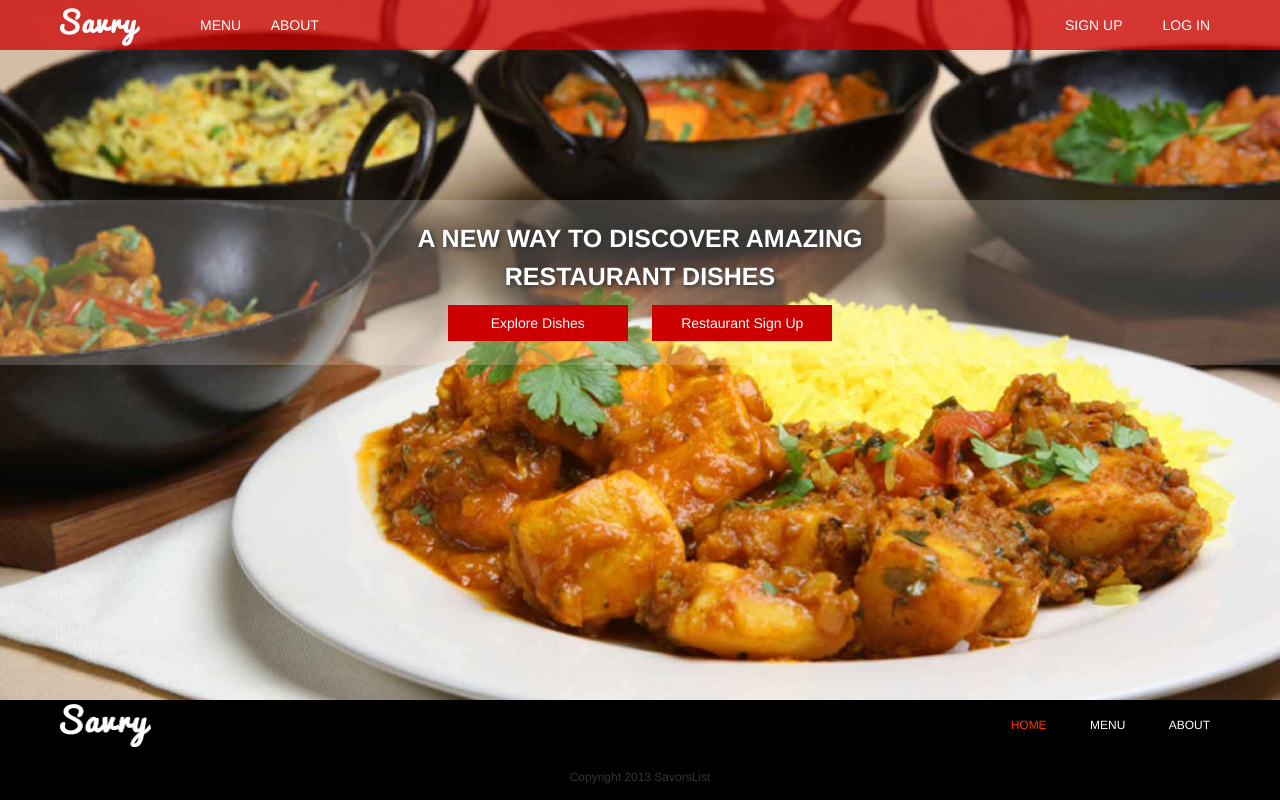
After one commit to izhu613/foodgasmiq, a PHP site: page /landing.html in a window 1280 px wide. The commit adds this page. Run offline with PHP 8.4, Linux system fonts and the light colour scheme.

Commit message:
Task 6
Landing Page

```diff
--- /dev/null
+++ b/rest/css/style_landing.css
@@ -0,0 +1,48 @@
+body { padding: 0; margin: 0; color: #343434; font-family: "Helvetica Neue", Helvetica; background: #fff; }
+a { 	color: #369; outline: none; text-decoration: underline; }
+a:hover { text-decoration: none; }
+img{ border: 0; vertical-align: middle; }
+input { outline: none; vertical-align: middle; }
+h1,h2,h3,h4,h5,h6,ul,ol,li,dl,dt,dd,p,form,fieldset { border: 0; margin: 0; padding: 0; list-style-type: none; }
+h1, h2, h3, h4, h5, h6 { color: #000; font-weight: 700; text-decoration: none; }
+h1{font-size: 130%;} h2{font-size: 120%;} h3{font-size: 110%;} h4{font-size: 100%;} h5{font-size: 90%;} h6{font-size: 80%;}
+
+html, body { height: 100%;}
+body { background: url(../img/bg_landing.jpg) no-repeat center; background-size: cover; }
+.wrap { }
+.center { text-align: center; }
+.inner { width: 1200px; margin: 0 auto; position: relative; }
+
+.header, .header-bg { position: fixed; top:0; left:0; width:100%; height: 50px;}
+.header-bg { background: #c00; opacity:0.75;}
+.header { color: #fff; padding:0;}
+.header-line { overflow: hidden;}
+.header h1 { float: left; padding: 8px 20px 0 20px;}
+.header .logo { width: 80px; height: 38px; display: block; background: url(../img/logo.png) no-repeat 0 0; background-size: 80px 38px; text-indent: -10000px; }
+.header .sign { float: right; overflow: hidden; }
+.header .sign li { line-height: 49px; text-transform: uppercase; float: right; padding: 0 30px 0 10px; }
+.header .nav { float: left; padding-left: 40px; }
+.header .nav li { line-height: 49px; padding: 0 25px 0 0; text-transform: uppercase; display: inline-block;  }
+.header .sign li a,
+.header .nav li a { color: #fff; font-size: 14px; text-decoration: none; }
+.header .sign li a:hover,
+.header .nav li a:hover { text-decoration: underline; }
+
+.dialog, .dialog-bg { position: fixed; top:25%; left:0; width:100%; height: 165px;}
+.dialog-bg { background: #fff; opacity: 0.2;}
+.dialog { color: #fff; padding:0; text-align: center;}
+.dialog h2 { width:500px; margin: 20px auto 10px; text-transform:uppercase; text-shadow: 2px 2px 5px #333; color: #FFF; font-size: 25px ; line-height: 150%;}
+.dialog .options { }
+.dialog .option { display: inline-block; color: #fff; font-size: 14px; text-decoration: none; padding: 0 15px; margin:0 10px; min-width:150px; line-height: 36px; background: #c00; }
+.dialog .option:hover { background: #b00; }
+
+
+.footer { background: #000; position: fixed; bottom:0; left:0; width:100%; height: 100px; font-size: 12px; text-align: center; }
+.footer-line {  position: relative; }
+.footer-line .logo { position: absolute; top: 4px; left: 20px; width: 91px; height: 43px; display: block; background: url(../img/logo_btm.png) no-repeat 0 0; background-size: 91px 43px; text-indent: -10000px; }
+.footer .nav { text-align: right; }
+.footer .nav li { line-height: 50px; display: inline; padding: 0 30px 0 10px;}
+.footer .nav li a { color: #fff; font-size: 12px; text-transform: uppercase; text-decoration: none; }
+.footer .nav li a:hover,
+.footer .nav li a.active { color: #f30; }
+.footer .copy { padding: 20px 0; }
--- /dev/null
+++ b/rest/landing.html
@@ -0,0 +1,64 @@
+<!DOCTYPE html>
+<html>
+<head>
+
+	<title>SavorsList</title>
+	<meta http-equiv="content-type" content="text/html; charset=utf-8" />
+	<meta name="viewport" content="width=device-width, initial-scale=1.0">
+	<link rel="stylesheet" type="text/css" href="css/style_landing.css" />
+	<link href='http://fonts.googleapis.com/css?family=Lato:400,300' rel='stylesheet' type='text/css'>
+
+</head>
+
+<body class="landing">
+
+    <div class="wrap">
+        <div class="header-bg"></div>
+        <div class="header">
+            <div class="inner">
+                <div class="header-line">
+                    <h1><a href="#" class="logo">SavorsList</a></h1>
+                    <ul class="nav">
+                        <li><a href="#">Menu</a></li>
+                        <li><a href="#">About</a></li>
+                    </ul>
+                    <ul class="sign">
+                        <li><a href="#">Log In</a></li>
+                        <li><a href="#">Sign Up</a></li>
+                    </ul>
+                </div>
+            </div>
+        </div>
+
+        <div class="dialog-bg"></div>
+        <div class="dialog">
+            <div class="inner">
+                <h2>A new way to discover amazing restaurant dishes</h2>
+                <div class="options">
+                    <a href="#" class="option">Explore Dishes</a>
+                    <a href="#" class="option">Restaurant Sign Up</a>
+                </div>
+            </div>
+        </div>
+
+
+		<div class="footer">
+			<div class="inner">
+				<div class="footer-line">
+					<ul class="nav">
+						<li><a href="#" class="active">Home</a></li>
+						<li><a href="#">Menu</a></li>
+						<li><a href="#">About</a></li>
+					</ul>
+					<a href="#" class="logo">SavorsList</a>
+				</div>
+				<div class="copy">
+						Copyright 2013 SavorsList
+				</div>
+			</div>
+		</div>
+
+    </div>
+
+</body>
+</html>
```
Also changed, not shown: rest/css/style.css (line endings or trailing spaces), rest/img/bg_landing.jpg (added).
